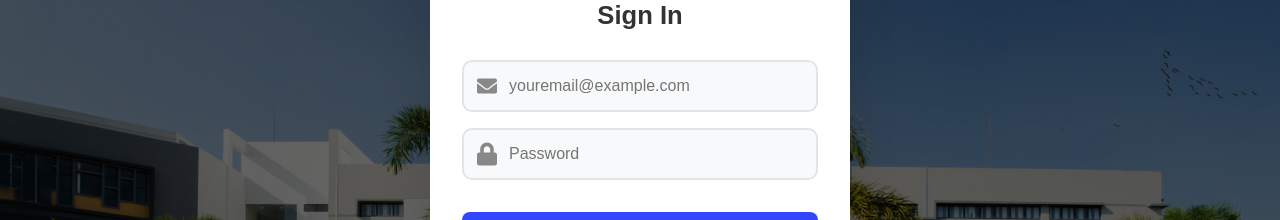
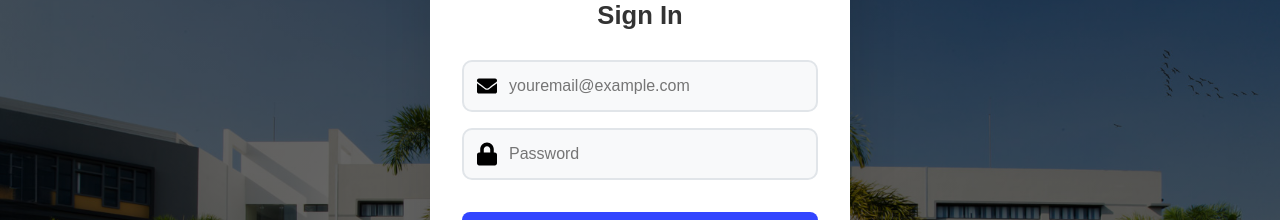
Before and after one commit to Dhanuka2002/SmartMed-Frontend, a React (Vite) app in the folder frontend/: page /login in a window 1280 px wide. Shown: the part 307-527 px from the top of the page. Built offline with nearby package versions, Linux system fonts and the light colour scheme; no server answers.

Commit message:
Auth pages icons modify

```diff
--- a/frontend/src/components/Login/login.css
+++ b/frontend/src/components/Login/login.css
@@ -70,7 +70,7 @@
   top: 50%;
   left: 15px;
   transform: translateY(-50%);
-  color: #000000;
+  color: #000000 !important;
   font-size: 1rem;
 }
 
--- a/frontend/src/components/Register/Register.css
+++ b/frontend/src/components/Register/Register.css
@@ -70,7 +70,7 @@
   top: 50%;
   left: 15px;
   transform: translateY(-50%);
-  color: #000000;
+  color: #000000 !important;
   font-size: 1rem;
   width: 20px;
 }
```
